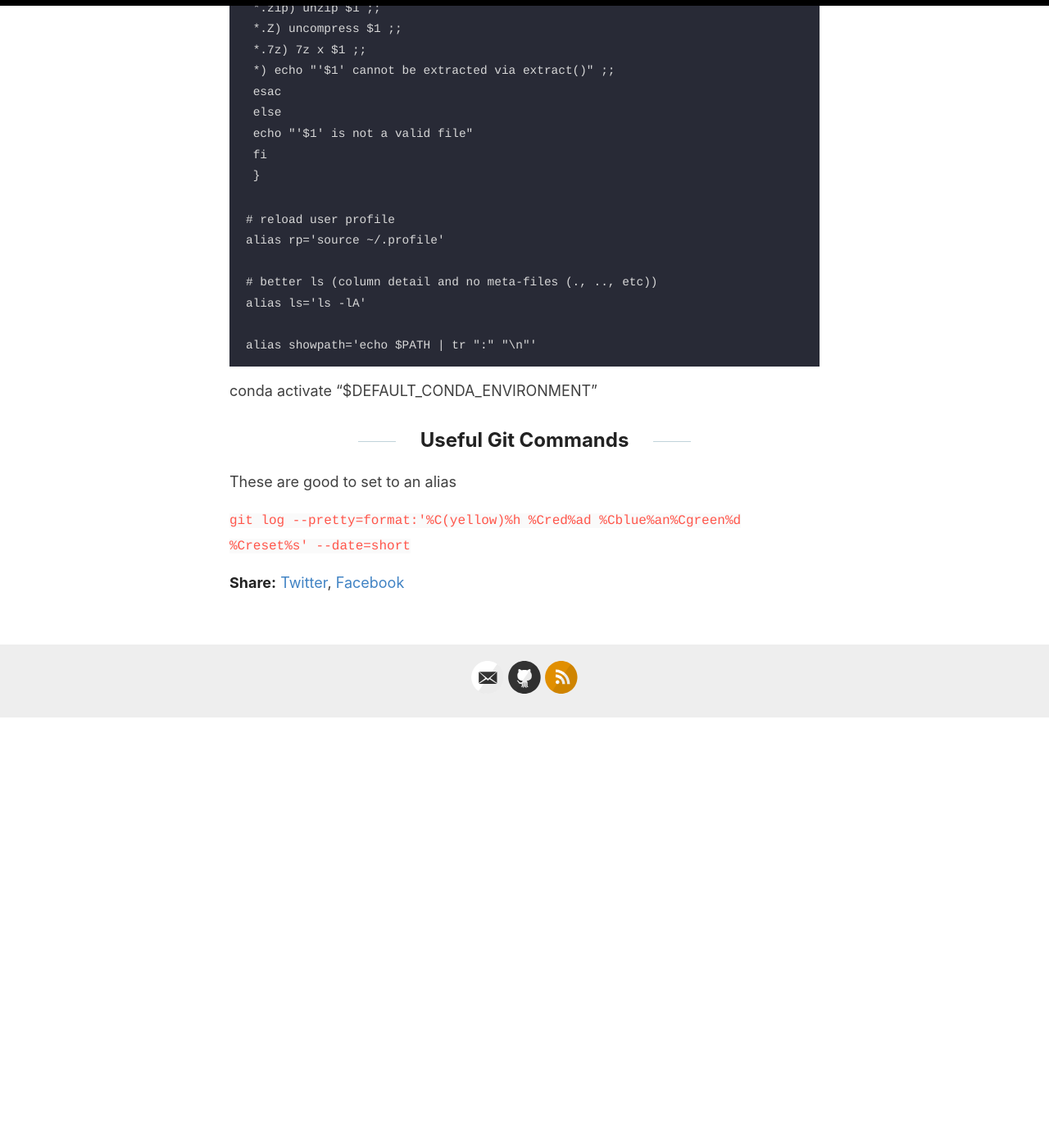
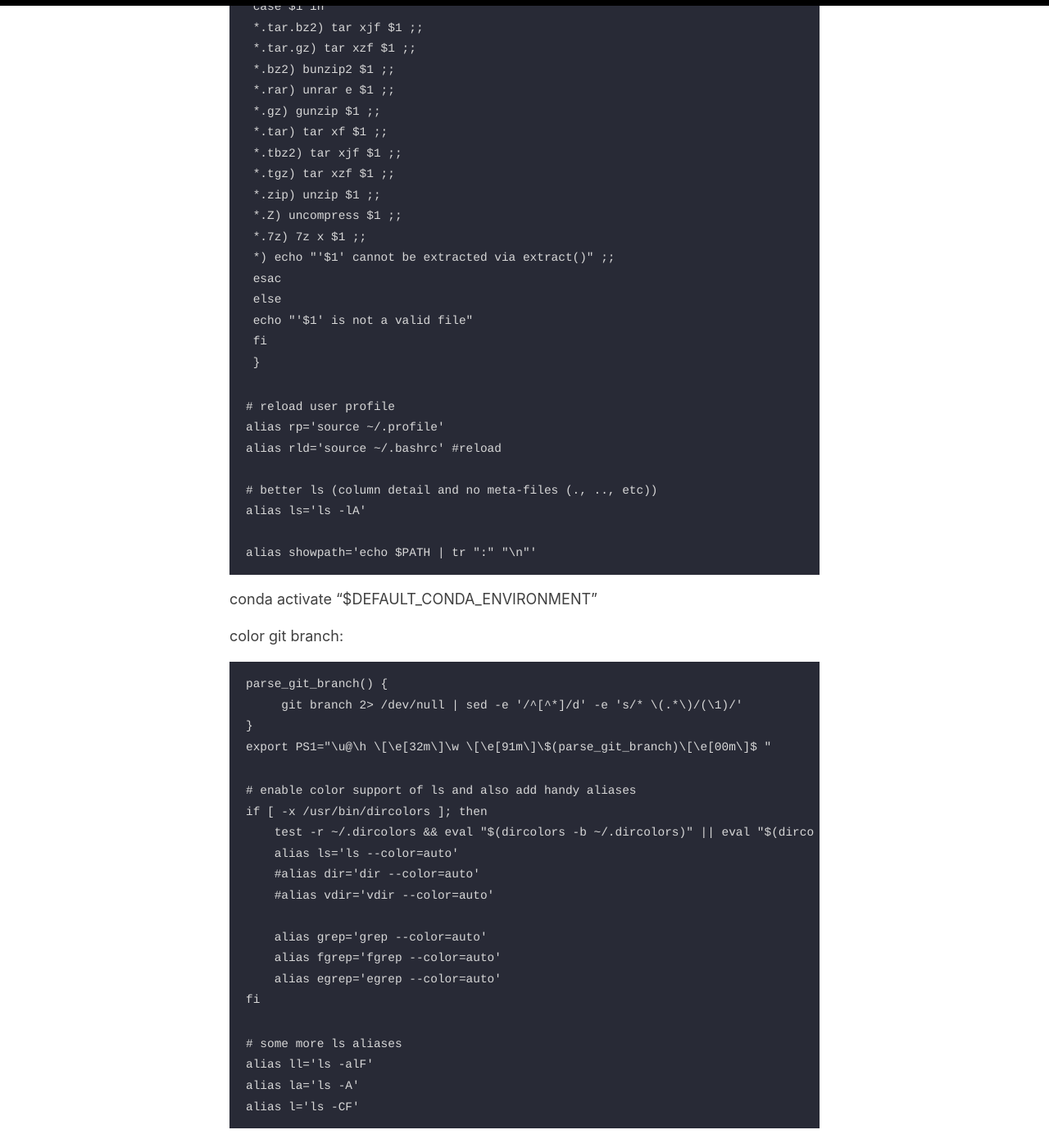
Before and after one commit to jss367/blog, a Jekyll site: the page built from _posts/2020-06-06-bash-aliases.md, in a window 1280 px wide and 1400 px high, scrolled down 1222 px. Shown: the whole window at 82% size. Built offline with Jekyll 4.4.1, drawn with Linux system fonts in a browser that asks for light colours; our own code applies the rules of GitHub Pages for plain Markdown files; before the commit the page ends 2098 px from its top, so only the background shows below that; some of the changed text lies outside the part shown.

Commit message:
Update 2020-06-06-bash-aliases.md

````diff
--- a/_posts/2020-06-06-bash-aliases.md
+++ b/_posts/2020-06-06-bash-aliases.md
@@ -1,3 +1,13 @@
+folder structure:
+
+.bash_alias
+
+.bash_variables?
+
+.profile?
+
+how does .bashrc call these?
+
 bash aliases
 
 
@@ -55,6 +65,7 @@ function extract () {
 ```
 # reload user profile
 alias rp='source ~/.profile'
+alias rld='source ~/.bashrc' #reload
 
 # better ls (column detail and no meta-files (., .., etc))
 alias ls='ls -lA'
@@ -64,9 +75,49 @@ alias showpath='echo $PATH | tr ":" "\n"'
 
 conda activate "$DEFAULT_CONDA_ENVIRONMENT"
 
+color git branch:
+```
+parse_git_branch() {
+     git branch 2> /dev/null | sed -e '/^[^*]/d' -e 's/* \(.*\)/(\1)/'
+}
+export PS1="\u@\h \[\e[32m\]\w \[\e[91m\]\$(parse_git_branch)\[\e[00m\]$ "
+```
+
+```
+# enable color support of ls and also add handy aliases
+if [ -x /usr/bin/dircolors ]; then
+    test -r ~/.dircolors && eval "$(dircolors -b ~/.dircolors)" || eval "$(dircolors -b)"
+    alias ls='ls --color=auto'
+    #alias dir='dir --color=auto'
+    #alias vdir='vdir --color=auto'
+
+    alias grep='grep --color=auto'
+    alias fgrep='fgrep --color=auto'
+    alias egrep='egrep --color=auto'
+fi
+```
+
+```
+# some more ls aliases
+alias ll='ls -alF'
+alias la='ls -A'
+alias l='ls -CF'
+```
+
+
+
 
 ## Useful Git Commands
 
 These are good to set to an alias
 
 `git log --pretty=format:'%C(yellow)%h %Cred%ad %Cblue%an%Cgreen%d %Creset%s' --date=short`
+
+
+Testing:
+```
+# set a fancy prompt (non-color, unless we know we "want" color)
+case "$TERM" in
+    xterm-color|*-256color) color_prompt=yes;;
+esac
+```
````
